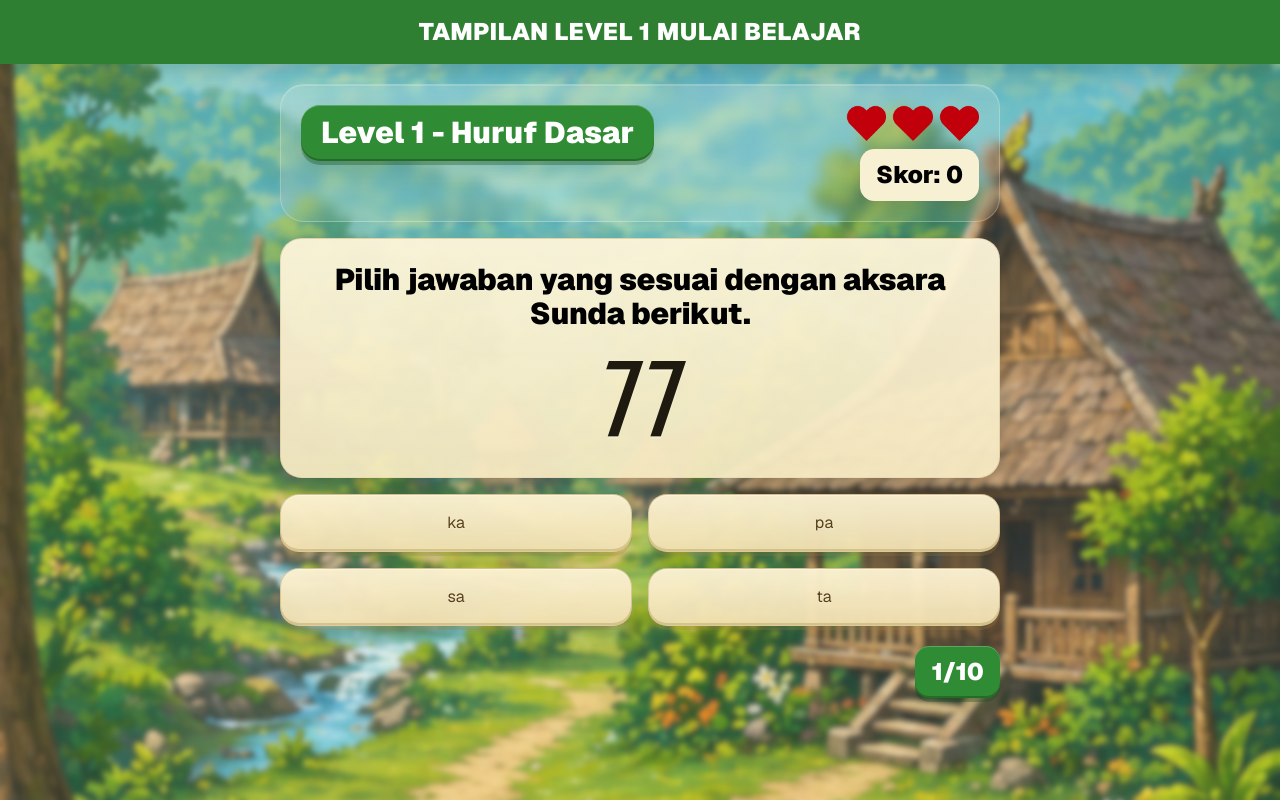
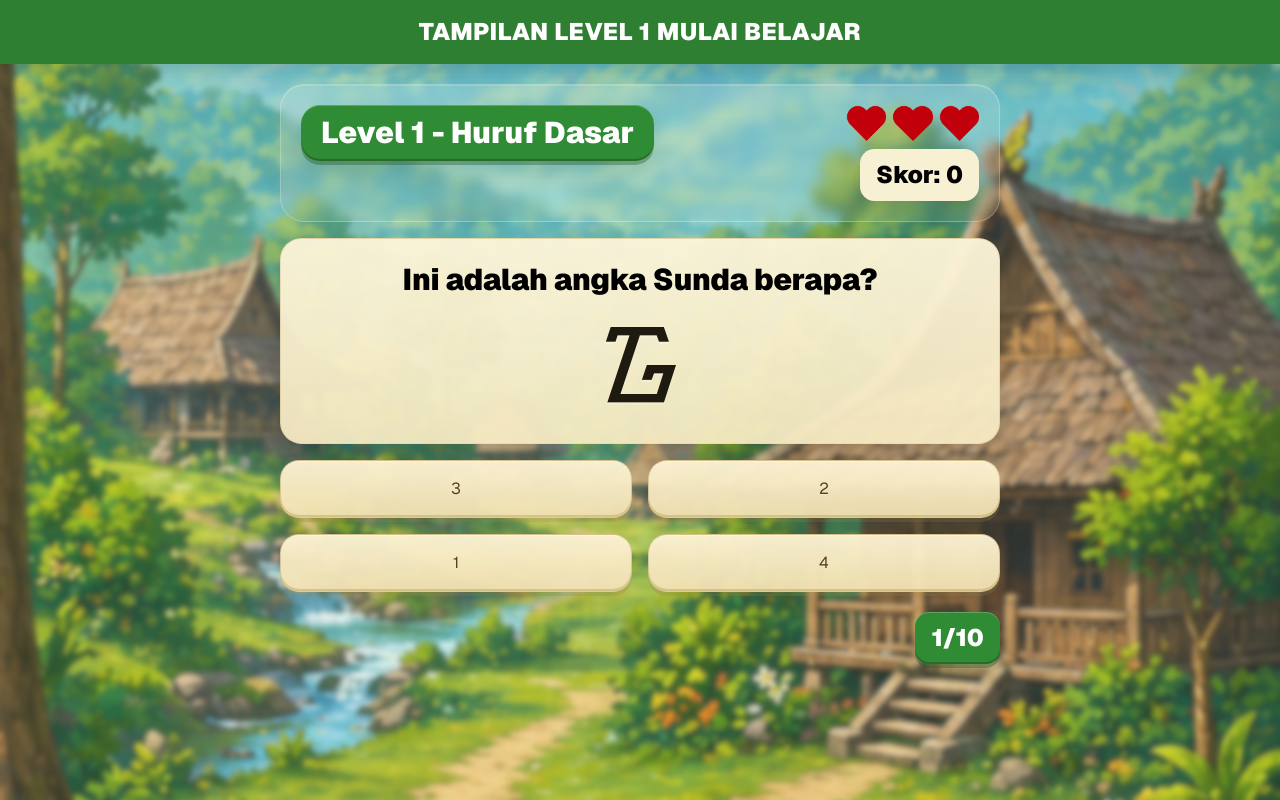
Before and after one commit to herulife/game--aksara-sunda, a Next.js app: page /quiz/level-1 in a window 1280 px wide. Built offline with nearby package versions, Linux system fonts and the light colour scheme.

Commit message:
Randomize quiz sessions and polish number data

```diff
--- a/src/components/game/quiz-level-one.tsx
+++ b/src/components/game/quiz-level-one.tsx
@@ -15,7 +15,26 @@ type Phase =
   | "final-choice"
   | "complete";
 
+function shuffleArray<T>(items: T[]) {
+  const cloned = [...items];
+
+  for (let index = cloned.length - 1; index > 0; index -= 1) {
+    const randomIndex = Math.floor(Math.random() * (index + 1));
+    [cloned[index], cloned[randomIndex]] = [cloned[randomIndex], cloned[index]];
+  }
+
+  return cloned;
+}
+
+function createSessionQuestions() {
+  return shuffleArray([...quizLevelOneQuestions]).map((question) => ({
+    ...question,
+    options: shuffleArray([...question.options]),
+  }));
+}
+
 export function QuizLevelOne() {
+  const [sessionQuestions, setSessionQuestions] = useState(() => createSessionQuestions());
   const [currentIndex, setCurrentIndex] = useState(0);
   const [score, setScore] = useState(0);
   const [correctCount, setCorrectCount] = useState(0);
@@ -26,8 +45,8 @@ export function QuizLevelOne() {
   const [isSaving, startSaving] = useTransition();
   const hasSavedResultRef = useRef(false);
 
-  const currentQuestion = quizLevelOneQuestions[currentIndex];
-  const totalQuestions = quizLevelOneQuestions.length;
+  const currentQuestion = sessionQuestions[currentIndex];
+  const totalQuestions = sessionQuestions.length;
   const isLastQuestion = currentIndex === totalQuestions - 1;
   const isCorrect = selectedAnswer === currentQuestion.answer;
   const heartsLeft = Math.max(0, 3 - wrongCount);
@@ -101,6 +120,7 @@ export function QuizLevelOne() {
   }
 
   function resetQuiz() {
+    setSessionQuestions(createSessionQuestions());
     setCurrentIndex(0);
     setScore(0);
     setCorrectCount(0);
--- a/src/lib/game-data.ts
+++ b/src/lib/game-data.ts
@@ -54,7 +54,7 @@ export const learningNumberItems = [
     aksara: "\u1BB3",
     latin: "3",
     title: "Angka Tilu",
-    note: "Bisa dipaké pikeun latihan maca angka dasar.",
+    note: "Bisa dipake pikeun latihan maca angka dasar.",
   },
   {
     id: "five",
@@ -75,7 +75,7 @@ export const learningNumberItems = [
     aksara: "\u1BB9",
     latin: "9",
     title: "Angka Salapan",
-    note: "Sok dipaké dina latihan campuran hurup jeung angka.",
+    note: "Sok dipake dina latihan campuran hurup jeung angka.",
   },
 ] as const;
 
@@ -126,7 +126,7 @@ export const quizLevelOneQuestions = [
     id: "q7",
     aksara: "\u1BB3",
     prompt: "Pilih angka latin yang sesuai.",
-    options: ["2", "4", "5", "7"],
+    options: ["2", "4", "3", "7"],
     answer: "3",
   },
   {
```
